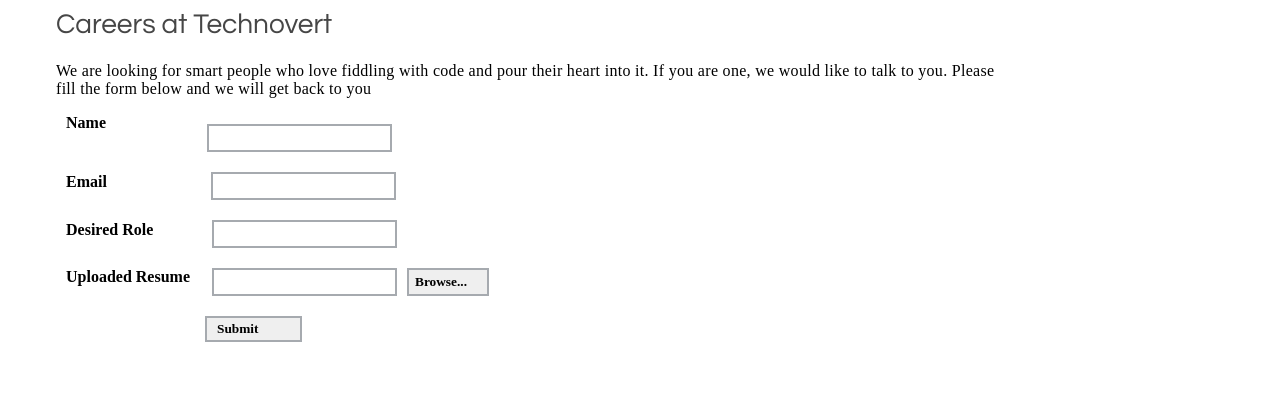
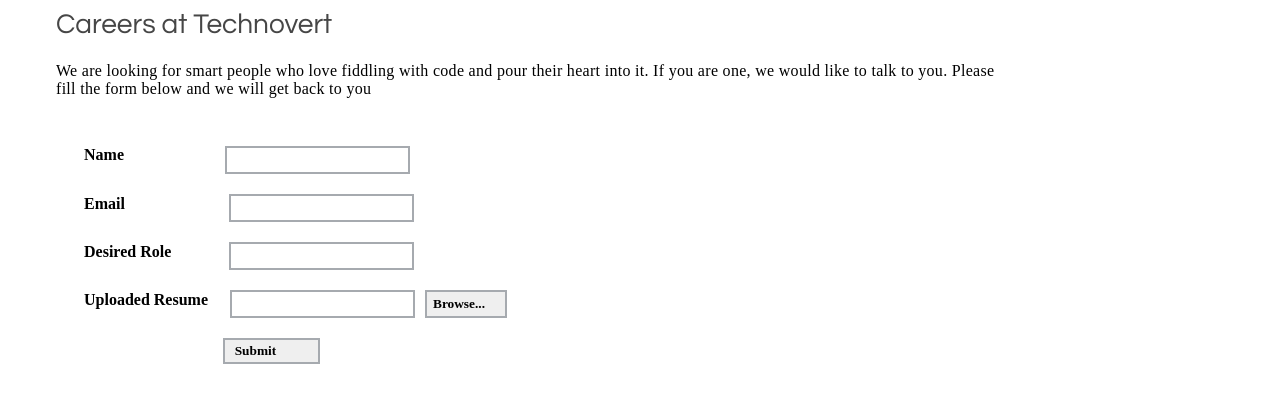
Before and after one commit to Bhavs-24/Javascript-Task4, a plain HTML site: page index.html in a window 1280 px wide. Shown: the part 143-546 px from the top of the page. Drawn offline with Linux system fonts and the light colour scheme.

Commit message:
css changes

```diff
--- a/contactform.css
+++ b/contactform.css
@@ -79,8 +79,18 @@
     font-weight: bold;
     font-family: calibri light;
 }
+.form_label_name{
+    padding-right: 5em;
+    padding-left: 10px;
+    padding-bottom: 10px;
+    /* padding: 10px; */
+    margin-top: 10px;
+    margin-bottom: 10px;
+    font-weight: bold;
+    font-family: calibri light;
+}
 .form_inputs{
-    margin-left: 111px;
+    margin-left: 42px;
     padding-top: 5px;
     padding-bottom: 5px;
     border-left: 2px solid black;
--- a/index.css
+++ b/index.css
@@ -62,40 +62,59 @@
 }
 .description p{
     width: 960px;
+    padding-bottom: 24px;
     padding-left: 56px;
     color: black;
     font-weight: normal;
     letter-spacing: 0.3px;
+    margin-bottom: 24px;
     font-family: Calibri Light;
 }
 .careers_form{
     padding-left: 56px;
+    margin-top: 24px;
 }
 .form_labels{
-    padding:10px;
+    padding:8px;
     font-weight: bold;
     font-family: calibri light;
+    margin: 20px;
+    padding-right: 5em;
+}
+.form_labels_desiredrole{
+    padding:8px;
+    font-weight: bold;
+    font-family: calibri light;
+    margin: 20px;
+    padding-right: 2em;
 }
 .form_inputs{
-    margin-left: 91px;
-    margin-top: 10px;
+    margin-left: 1px;
+    /* margin-top: 10px; */
     margin-bottom: 10px;
     padding-bottom: 8px;
     border: 2px solid #a6aaaf;
 }
 .form_input_email{
-    margin-left: 90px;
+    /* margin-left: 90px; */
     margin-top: 10px;
     margin-bottom: 10px;
     padding-bottom: 8px;
     border: 2px solid #a6aaaf;
 }
 .form_input{
-    margin-left: 45px;
+    margin-left: 2px;
     margin-top: 10px;
     margin-bottom: 10px;
     padding-bottom: 8px;
     border: 2px solid #a6aaaf;
+}
+.form_labels_uploadfile{
+    padding:11px;
+    font-weight: bold;
+    font-family: calibri light;
+    margin-left: 17px;
+    padding-right: 1em;
 }
 .form_input_field{
     margin-left: 20px;
@@ -104,7 +123,7 @@
 }
 .submitbtn{
     margin-top: 10px;
-    margin-left: 149px;
+    margin-left: 12.5em;
     padding-left: 10px;
     padding-top: 3px;
     padding-bottom: 3px;
@@ -135,7 +154,7 @@
     background-color: black;
 }
 .spn_filepath{
-    margin-left: 12px;
+    margin-left: 6px;
     margin-top: 10px;
     margin-bottom: 10px;
     padding-bottom: 8px;
--- a/index.html
+++ b/index.html
@@ -38,17 +38,17 @@
                 <input  class="form_input_email" type="email" id="email" name="emailaddress">
             </div>
             <div>
-                <label  class="form_labels">Desired Role</label>
+                <label  class="form_labels_desiredrole">Desired Role</label>
                 <input  class="form_input" type="text" id="text" name="desiredrole">
             </div>
             <div class="file_upload_fields">
                 <input type="file" id="file_upload" class="file_upload" />
-                <label  class="form_labels">Uploaded Resume</label>
+                <label  class="form_labels_uploadfile">Uploaded Resume</label>
                 <input id="file_path" type="text" class="spn_filepath"></input>
                 <input  class="btn_browse" type="button" id="btn_fileupload" value="Browse..."/>
             </div>
                 <button type="submit" class="submitbtn" onclick="onSubmit()"><b>Submit</b></button>
-            </div>
+
         </form>
 
     </div>
```
Also changed, not shown: contactform.html (+1 -1 lines).
